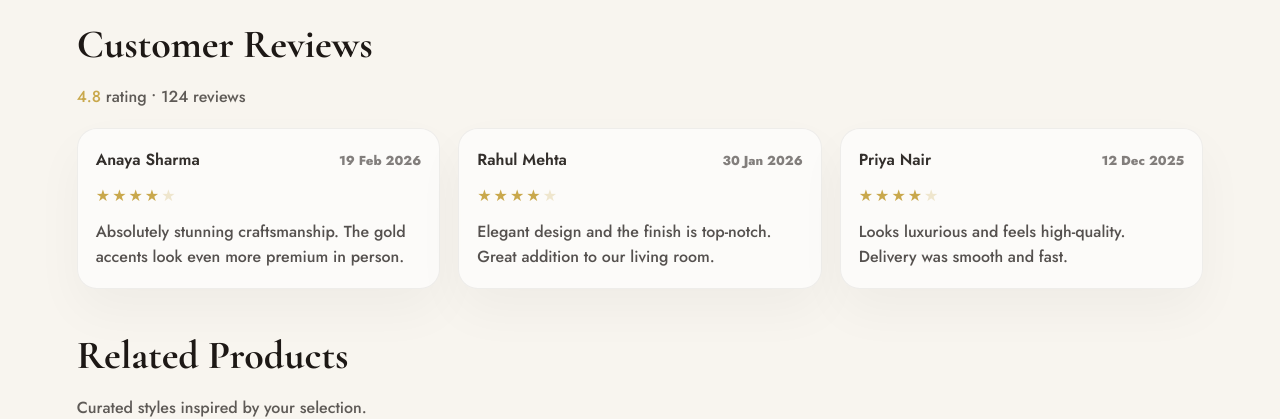
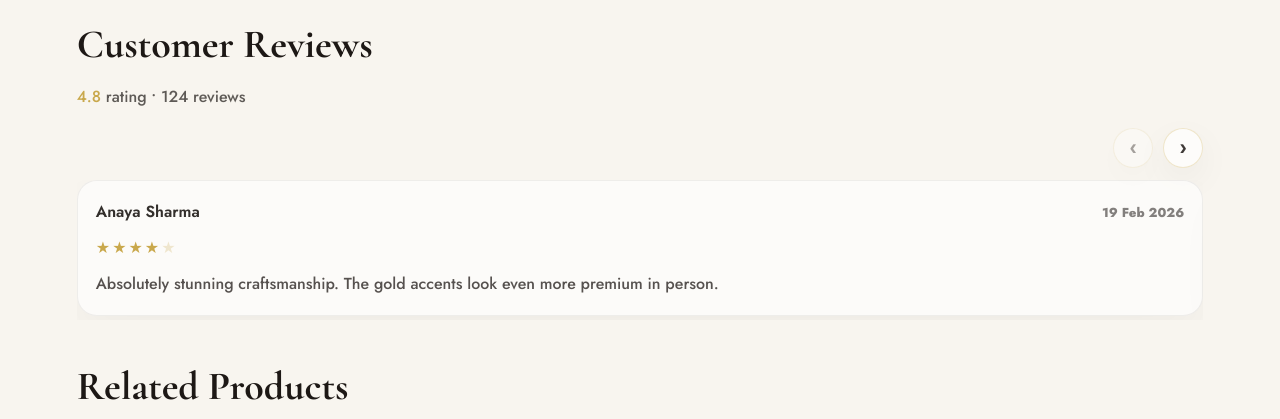
Before and after one commit to rahul72parihar/iwsDecorReact, a React (Vite) app: page /products/1 in a window 1280 px wide. Shown: the part 1300-1719 px from the top of the page. Built offline with nearby package versions, Linux system fonts and the light colour scheme.

Commit message:
review fix

```diff
--- a/src/components/Reviews/Reviews.css
+++ b/src/components/Reviews/Reviews.css
@@ -17,15 +17,77 @@
 
 .reviews-emptySub{ color: rgba(29,24,21,0.65); font-weight: 800; }
 
-.reviews-grid{
+.reviews-carousel{
   max-width: 1180px;
   margin: 0 auto;
-  display: grid;
-  grid-template-columns: repeat(3, minmax(0, 1fr));
+}
+
+.reviews-carousel-top{
+  display:flex;
+  justify-content: flex-end;
+  align-items:center;
+  margin-bottom: 12px;
+}
+
+.reviews-carousel-spacer{
+  flex: 1;
+}
+
+.reviews-carousel-controls{
+  display:flex;
+  gap: 10px;
+}
+
+.reviews-carousel-btn{
+  width: 40px;
+  height: 40px;
+  border-radius: 999px;
+  border: 1px solid rgba(201,168,76,0.28);
+  background: rgba(255,255,255,0.7);
+  color: rgba(29,24,21,0.85);
+  font-size: 22px;
+  font-weight: 800;
+  cursor: pointer;
+  box-shadow: 0 12px 35px rgba(0,0,0,0.05);
+  transition: transform 180ms ease, background 180ms ease, border-color 180ms ease, opacity 180ms ease;
+}
+
+.reviews-carousel-btn:hover{
+  transform: translateY(-1px);
+  border-color: rgba(201,168,76,0.55);
+  background: rgba(255,255,255,0.86);
+}
+
+.reviews-carousel-btn:disabled{
+  opacity: 0.45;
+  cursor: not-allowed;
+  transform: none;
+}
+
+.reviews-viewport{
+  overflow-x: auto;
+  overflow-y: hidden;
+  scroll-snap-type: x mandatory;
+  -webkit-overflow-scrolling: touch;
+
+  /* keep layout one-row without cutting */
+  padding-bottom: 2px;
+}
+
+.reviews-viewport::-webkit-scrollbar{
+  width: 0;
+  height: 0;
+}
+
+.reviews-track{
+  display: flex;
   gap: 18px;
+  padding-bottom: 2px; /* prevent subpixel clipping */
 }
 
 .review-card{
+  flex: 0 0 100%; /* one scroll/view shows one review */
+  scroll-snap-align: start;
   background: rgba(255,255,255,0.62);
   border: 1px solid rgba(0,0,0,0.06);
   border-radius: 20px;
@@ -52,10 +114,4 @@
 
 .review-text{ color: rgba(29,24,21,0.75); font-weight: 500; line-height: 1.55; }
 
-@media (max-width: 980px){
-  .reviews-grid{ grid-template-columns: repeat(2, minmax(0, 1fr)); }
-}
-
-@media (max-width: 520px){
-  .reviews-grid{ grid-template-columns: 1fr; }
-}
+/* Carousel keeps a single row; responsive behavior is handled by card sizing. */
--- a/src/components/Reviews/Reviews.jsx
+++ b/src/components/Reviews/Reviews.jsx
@@ -1,3 +1,4 @@
+import { useEffect, useMemo, useRef, useState } from 'react';
 import './Reviews.css';
 
 export default function Reviews({ reviews, formatDate }) {
@@ -25,10 +26,118 @@ export default function Reviews({ reviews, formatDate }) {
     );
   };
 
+  const viewportRef = useRef(null);
+  const trackRef = useRef(null);
+  const cardRef = useRef(null);
+
+  const [cardWidth, setCardWidth] = useState(0);
+  const [gapWidth, setGapWidth] = useState(18);
+  const [index, setIndex] = useState(0);
+
+  const maxIndex = useMemo(() => {
+    // With translate based on card+gap, clamp conservatively.
+    // If cardWidth isn't measured yet, keep at 0.
+    if (!cardWidth) return 0;
+    return Math.max(0, reviews.length - 1);
+  }, [reviews.length, cardWidth]);
+
+  useEffect(() => {
+    const measure = () => {
+      const cardEl = cardRef.current;
+      const trackEl = trackRef.current;
+      if (!cardEl || !trackEl) return;
+
+      const computed = window.getComputedStyle(trackEl);
+      const gapStr = computed.columnGap || computed.gap || '18px';
+      const gapNum = Number.parseFloat(gapStr) || 18;
+
+      // Measure width of one card.
+      const rect = cardEl.getBoundingClientRect();
+      setCardWidth(rect.width);
+      setGapWidth(gapNum);
+    };
+
+    measure();
+
+    // Re-measure on resize.
+    window.addEventListener('resize', measure);
+    return () => window.removeEventListener('resize', measure);
+  }, [reviews.length]);
+
+  useEffect(() => {
+    setIndex((i) => Math.max(0, Math.min(i, maxIndex)));
+  }, [maxIndex]);
+
+  const canPrev = index > 0;
+  const canNext = index < maxIndex;
+
+  const step = cardWidth ? cardWidth + gapWidth : 0;
+
+  const scrollToIndex = (nextIndex) => {
+    const viewportEl = viewportRef.current;
+    if (!viewportEl) return;
+    if (!step) return;
+    viewportEl.scrollTo({
+      left: nextIndex * step,
+      behavior: 'smooth',
+    });
+  };
+
+  useEffect(() => {
+    // Keep the carousel aligned when index changes (prev/next buttons).
+    if (!cardWidth) return;
+    scrollToIndex(index);
+    // eslint-disable-next-line react-hooks/exhaustive-deps
+  }, [index, cardWidth, gapWidth]);
+
+  const goPrev = () => {
+    if (!canPrev) return;
+    const next = Math.max(0, index - 1);
+    setIndex(next);
+    scrollToIndex(next);
+  };
+
+  const goNext = () => {
+    if (!canNext) return;
+    const next = Math.min(maxIndex, index + 1);
+    setIndex(next);
+    scrollToIndex(next);
+  };
+
   return (
-    <div className="reviews-grid" aria-label="Customer reviews">
-      {reviews.map((r) => (
-        <article className="review-card" key={r.id}>
+    <div className="reviews-carousel" aria-label="Customer reviews">
+      <div className="reviews-carousel-top">
+        <div className="reviews-carousel-spacer" />
+        <div className="reviews-carousel-controls">
+          <button
+            type="button"
+            className="reviews-carousel-btn"
+            onClick={goPrev}
+            disabled={!canPrev}
+            aria-label="Previous reviews"
+          >
+            ‹
+          </button>
+          <button
+            type="button"
+            className="reviews-carousel-btn"
+            onClick={goNext}
+            disabled={!canNext}
+            aria-label="Next reviews"
+          >
+            ›
+          </button>
+        </div>
+      </div>
+
+      <div className="reviews-viewport" aria-live="polite" ref={viewportRef}>
+        <div ref={trackRef} className="reviews-track">
+          {reviews.map((r, idx) => (
+            <article
+              className="review-card"
+              key={r.id}
+              ref={idx === 0 ? cardRef : null}
+            >
               <div className="review-top">
                 <div className="review-name">{r.name}</div>
                 <div className="review-date">{formatDate(r.date)}</div>
@@ -40,5 +149,7 @@ export default function Reviews({ reviews, formatDate }) {
             </article>
           ))}
         </div>
+      </div>
+    </div>
   );
 }
```
Lines whose indentation alone changed are shown as unchanged.
